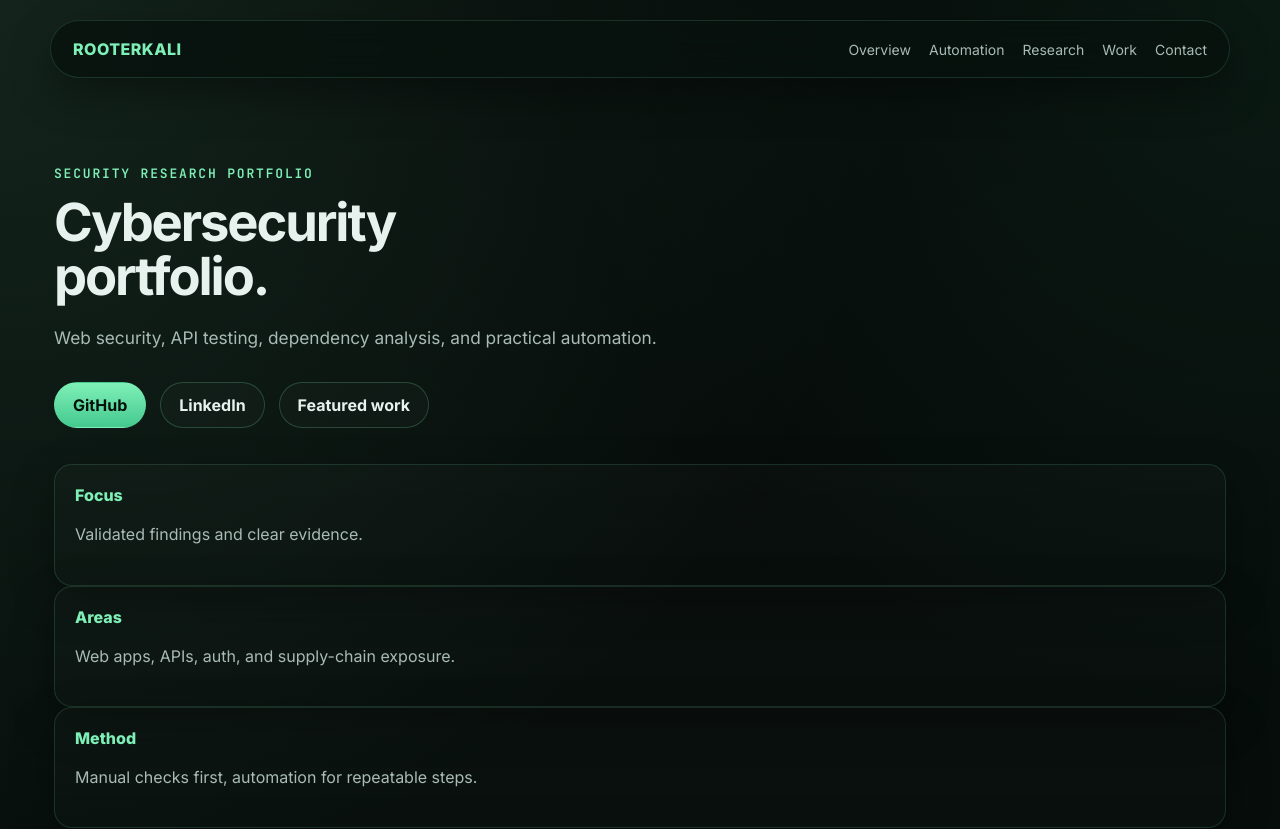
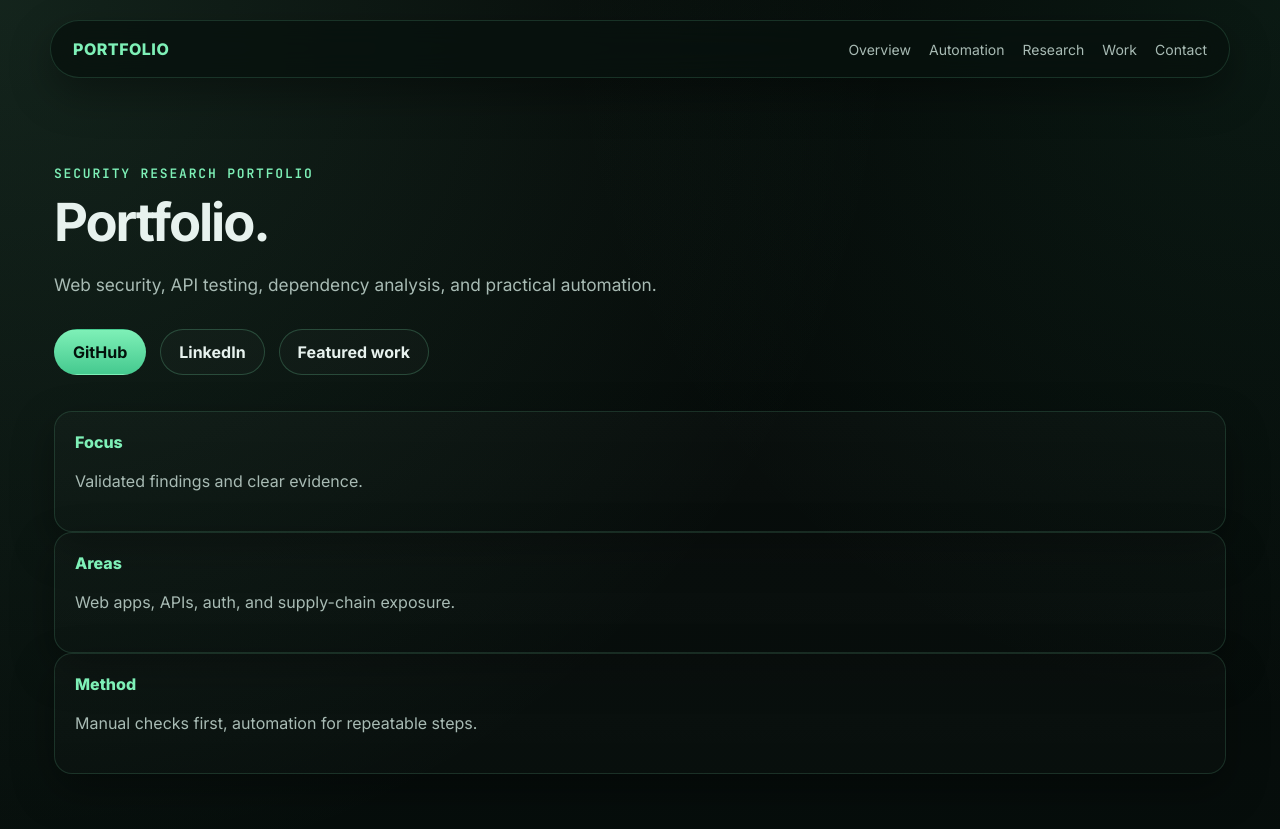
Before and after one commit to RooterKali/RooterKali, a plain HTML site: page portfolio/index.html in a window 1280 px wide. Shown: the top 829 px of the page. Drawn offline with Linux system fonts and the light colour scheme.

Commit message:
Simplify portfolio hero and compact sections

```diff
--- a/portfolio/index.html
+++ b/portfolio/index.html
@@ -13,7 +13,7 @@
 <body>
 <div class="page-shell">
   <header class="site-header">
-    <a class="brand" href="#top">RooterKali</a>
+    <a class="brand" href="#top">Portfolio</a>
     <nav class="site-nav" aria-label="Primary">
       <a href="#overview">Overview</a>
       <a href="#automation">Automation</a>
@@ -26,7 +26,7 @@
   <main id="top">
     <section class="hero section">
       <div class="eyebrow">Security Research Portfolio</div>
-      <h1>Cybersecurity portfolio.</h1>
+      <h1>Portfolio.</h1>
       <p class="hero-copy">
         Web security, API testing, dependency analysis, and practical automation.
       </p>
```
